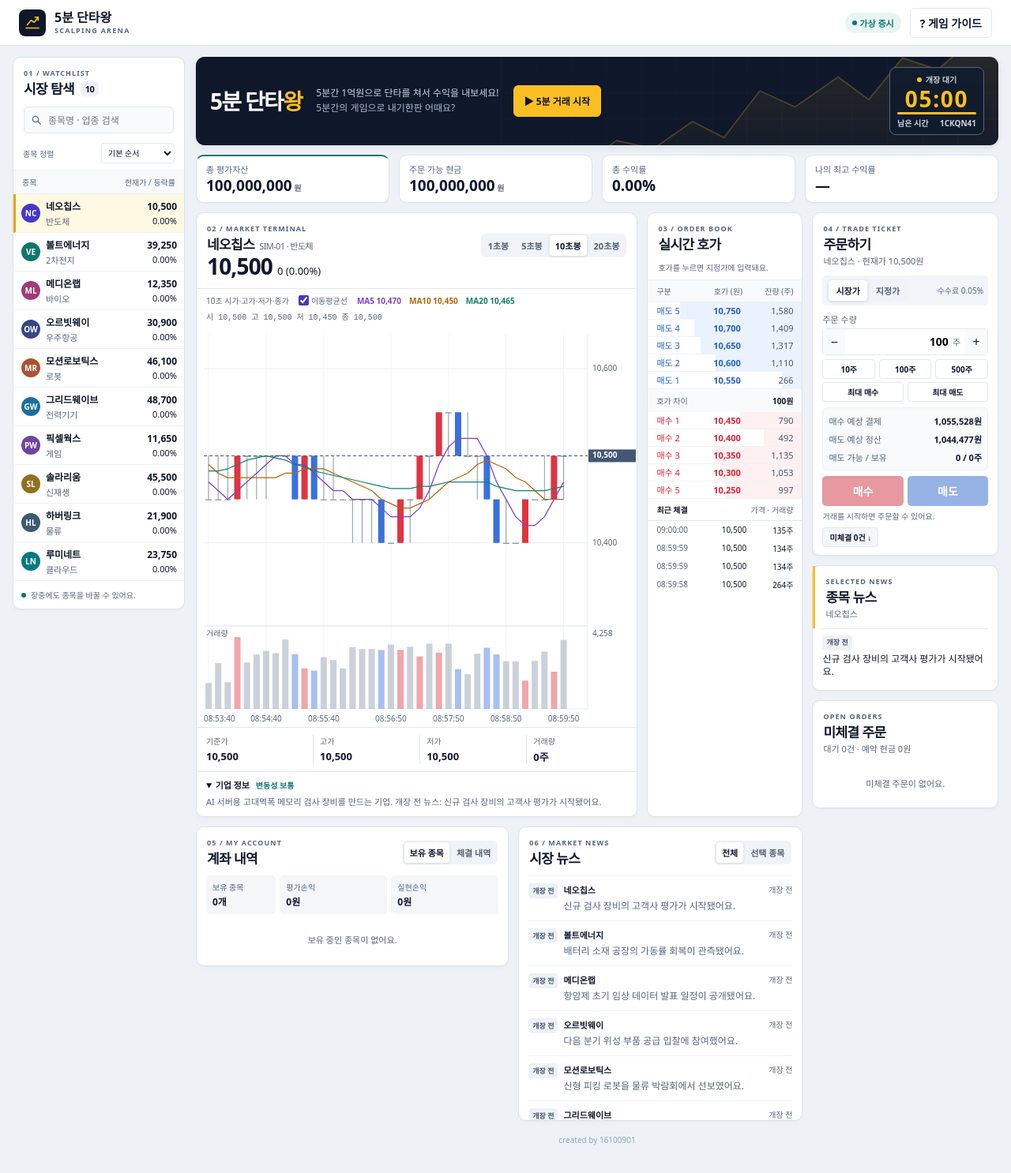
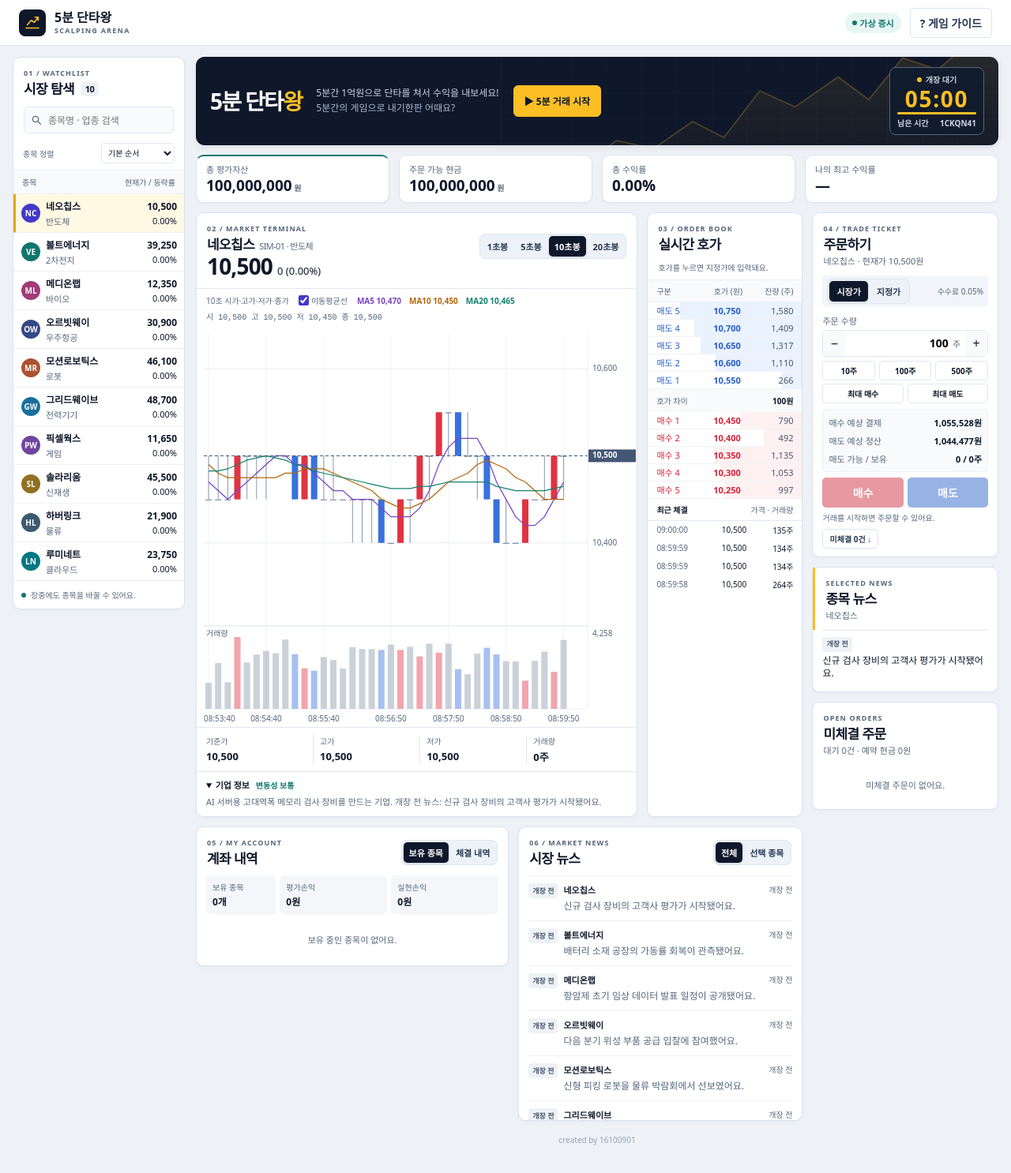
Before and after one commit to heewon-yu/dailyfoodfighter, a Jekyll site: the page games/scalping-king/index.html, which Jekyll copies as it is, in a window 1280 px wide. Shown: the whole page at 79% size. Built offline with Jekyll 4.4.1, drawn with Linux system fonts in a browser that asks for light colours.

Commit message:
Unify trading menus and reveal the limit order field

```diff
--- a/games/scalping-king/game.js
+++ b/games/scalping-king/game.js
@@ -644,6 +644,7 @@
     $('buyLabel').textContent = isLimit ? '매수 예약 금액' : '매수 예상 결제';
     $('sellLabel').textContent = isLimit ? '매도 최소 정산' : '매도 예상 정산';
     renderEstimate();
+    if (isLimit) orderPrice.scrollIntoView({block: 'nearest', inline: 'nearest'});
   });
   segment('account', value => { accountMode = value; renderAccount(); });
   $('jumpChart').addEventListener('click', () => $('market').scrollIntoView({block: 'start'}));
--- a/games/scalping-king/index.html
+++ b/games/scalping-king/index.html
@@ -99,7 +99,7 @@
         <section class="panel order-panel" aria-labelledby="orderTitle">
           <div class="card-heading"><div class="eyebrow">04 / TRADE TICKET</div><h2 id="orderTitle">주문하기</h2><p id="orderStock"></p></div>
           <div class="order-content">
-            <div class="order-type"><div class="segments" aria-label="주문 방식"><button type="button" data-order="market" aria-pressed="true">시장가</button><button id="limitMode" type="button" data-order="limit" aria-pressed="false">지정가</button></div><span>수수료 0.05%</span></div>
+            <div class="order-type"><div class="segments" aria-label="주문 방식"><button type="button" data-order="market" aria-pressed="true">시장가</button><button id="limitMode" type="button" data-order="limit" aria-pressed="false" aria-controls="limitFields">지정가</button></div><span>수수료 0.05%</span></div>
             <div id="limitFields" hidden>
               <label for="limitPrice">지정가</label>
               <div class="quantity-field limit-field"><input id="limitPrice" type="number" min="50" max="1000000" step="50" inputmode="numeric"><span>원</span></div>
--- a/games/scalping-king/style.css
+++ b/games/scalping-king/style.css
@@ -330,3 +330,38 @@ footer{text-align:center;font-size:10px;font-weight:400;color:#94a3b8;line-heigh
   .estimate{padding-block:4px;gap:1px}
   .order-content{padding-bottom:8px}
 }
+
+.segments,.mobile-jump{
+  background:#edf2f8;
+  border:1px solid #e0e7f1;
+  border-radius:7px;
+}
+.segments button,.mobile-jump button,.top-actions .subtle,.pending-jump{
+  border-radius:5px;
+  color:#253750;
+  font-weight:750;
+}
+.segments button:hover,.mobile-jump button:hover,.top-actions .subtle:hover,.pending-jump:hover{
+  background:#e0e8f3;
+}
+.segments button[aria-pressed=true]{
+  background:var(--navy);
+  color:#fff;
+  box-shadow:0 1px 3px #0f172a29;
+}
+.mobile-jump{
+  border-radius:8px 8px 0 0;
+}
+.mobile-jump button,.top-actions .subtle,.pending-jump{
+  border:1px solid #dce5f0;
+  background:#fff;
+}
+.mobile-jump #jumpPause,.hero-actions #pause{
+  border-color:#f3cb65;
+}
+.mobile-jump #jumpPause{
+  background:#fff6db;
+}
+@media(max-width:380px){
+  .chart-heading .segments button{padding-inline:5px}
+}
```
